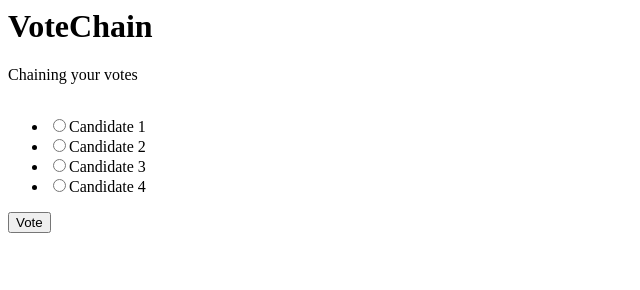
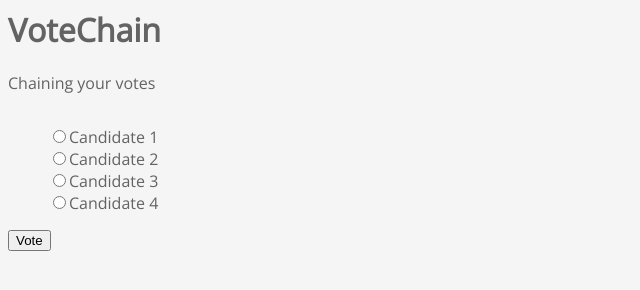
Before and after one commit to Flamingice2801/HashHacks-NuVo, a plain HTML site: page index.html in a window 1280 px wide. Shown: the whole page, without its empty margins (0-640 px from the left). Drawn offline with nearby package versions, Linux system fonts and the light colour scheme.

Commit message:
Updated style.css

```diff
--- a/css/style.css
+++ b/css/style.css
@@ -1,3 +1,19 @@
+body {
+    background-color: #f5f5f5;
+    font-family: 'Open Sans', sans-serif, Helvetica, Arial, sans-serif;
+    font-size: 1em;
+    color: #636363;
+}
+
+input[type="radio"] {
+    padding: 15px;
+    font-size: 15px;
+}
+
+.text-center {
+    text-align: center;
+}
+
 #candi_list {
     display: inline-block;
 }
--- a/index.html
+++ b/index.html
@@ -12,10 +12,10 @@
     <div id="voting_area">
         <div id="candidates">
             <ul id="candi_list">
-                <li><input type="radio" name="candidate" class="candidate" id="c1">Candidate 1</button></li>
-                <li><input type="radio" name="candidate" class="candidate" id="c2">Candidate 2</button></li>
-                <li><input type="radio" name="candidate" class="candidate" id="c3">Candidate 3</button></li>
-                <li><input type="radio" name="candidate" class="candidate" id="c4">Candidate 4</button></li>
+                <input type="radio" name="candidate" class="candidate" id="c1">Candidate 1</button><br>
+                <input type="radio" name="candidate" class="candidate" id="c2">Candidate 2</button><br>
+                <input type="radio" name="candidate" class="candidate" id="c3">Candidate 3</button><br>
+                <input type="radio" name="candidate" class="candidate" id="c4">Candidate 4</button><br>
             </ul>
         </div>
         <button id="cast">Vote</button>
```
